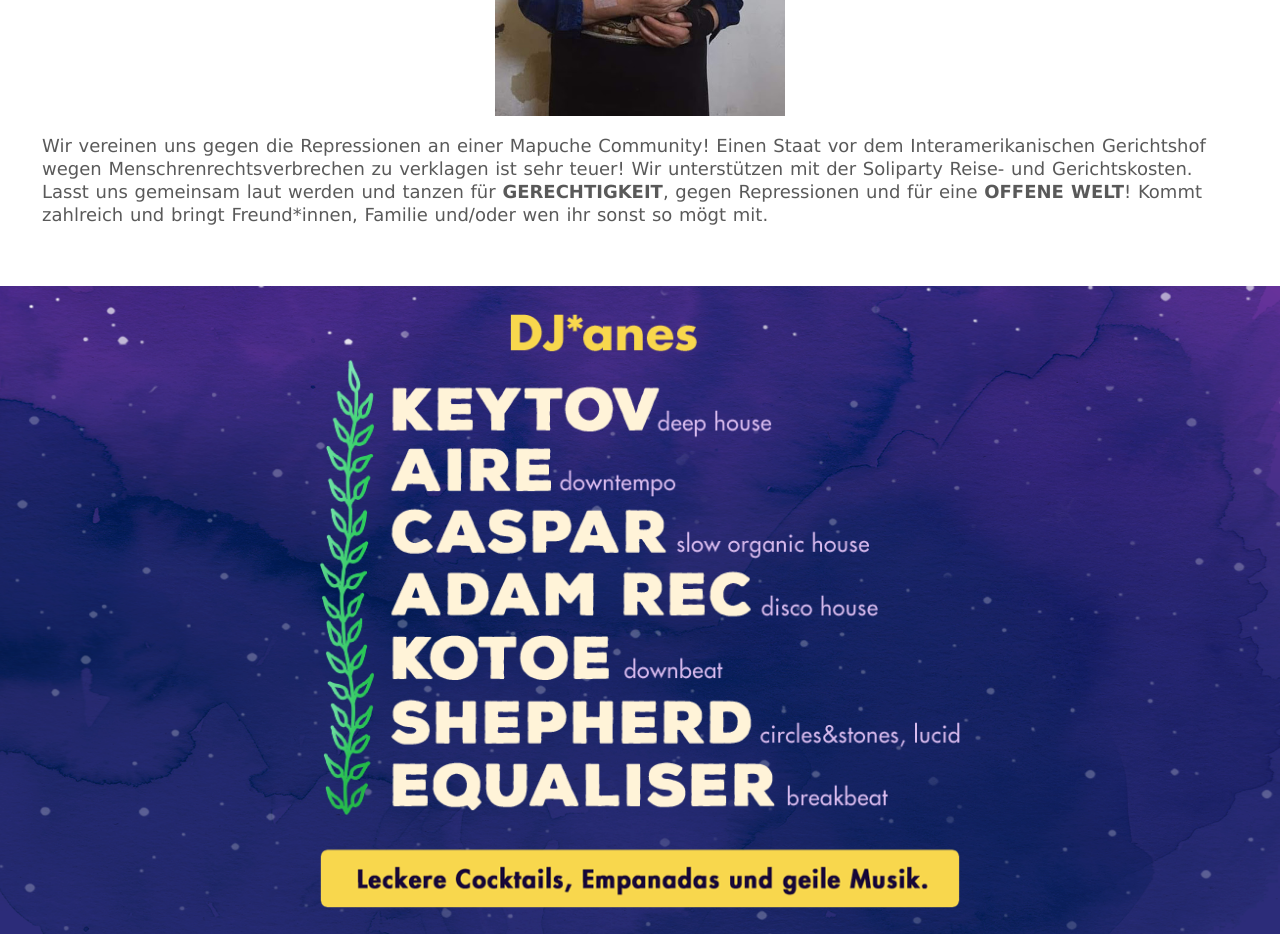
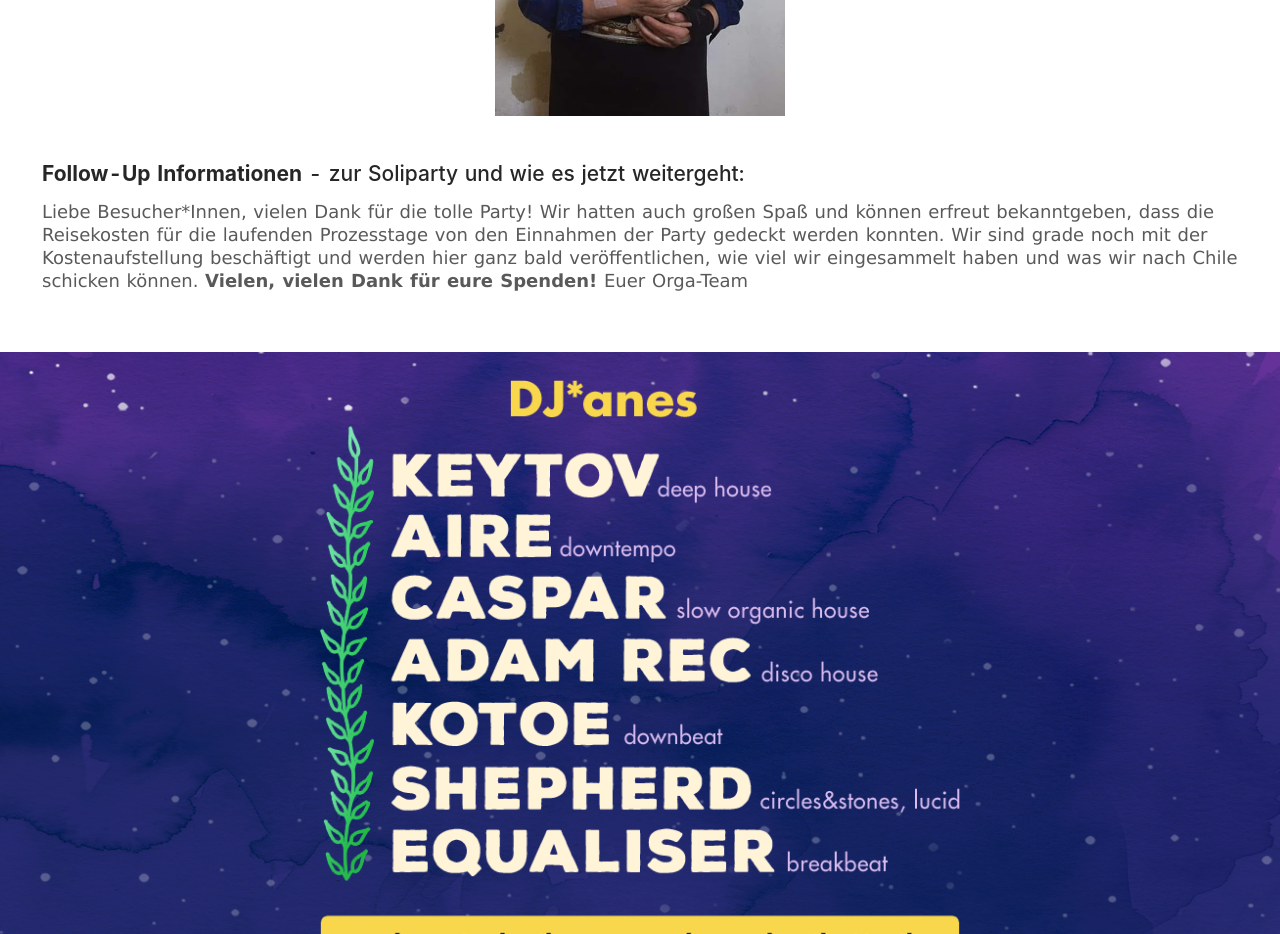
Before and after one commit to genratio/mapuche, a Nuxt app: page / in a window 1280 px wide. Shown: the part 3180-4114 px from the top of the page. Built offline with nearby package versions, Linux system fonts and the light colour scheme.

Commit message:
Follow-Up Infosection added, more coming soon!

```diff
--- a/components/Info.vue
+++ b/components/Info.vue
@@ -3,6 +3,7 @@
     <section class="pageInnerWrapper">
       <img src="~/assets/soliankündigung.png" class="headerPic">
       <h2>Für <b>Juana Calfunao Paillalef</b> - Sie ist Lonco (Oberhaupt) einer Mapuche Community in Südchile.</h2>
+
       <h2 class="subHeadingInfobox">In diesem Video erzählt sie ihre Geschichte:</h2>
 
       <div class="video-container">
@@ -32,11 +33,16 @@
         </div>
       </div>
 
-      <p style="margin-top:1em;">
-        Wir vereinen uns gegen die Repressionen an einer Mapuche Community! Einen Staat vor dem Interamerikanischen Gerichtshof wegen Menschrenrechtsverbrechen zu verklagen ist sehr teuer! Wir unterstützen mit der Soliparty Reise- und Gerichtskosten.
-        Lasst uns gemeinsam laut werden und tanzen für <b>GERECHTIGKEIT</b>, gegen Repressionen und für eine <b>OFFENE WELT</b>! Kommt zahlreich und bringt Freund*innen, Familie und/oder wen ihr sonst so mögt mit.
+      <h2 class="subHeadingInfobox" style="margin-top:2em;"><b>Follow-Up Informationen</b> - zur Soliparty und wie es jetzt weitergeht:</h2>
+
+      <p>
+        Liebe Besucher*Innen,
+        vielen Dank für die tolle Party! Wir hatten auch großen Spaß und können erfreut bekanntgeben, dass die Reisekosten für die laufenden Prozesstage von den Einnahmen der Party gedeckt werden konnten. Wir sind grade noch mit der Kostenaufstellung beschäftigt und werden hier ganz bald veröffentlichen, wie viel wir eingesammelt haben und was wir nach Chile schicken können.
+
+        <b>Vielen, vielen Dank für eure Spenden!</b>
+
+        Euer Orga-Team
       </p>
-
 
     </section>
 
```
